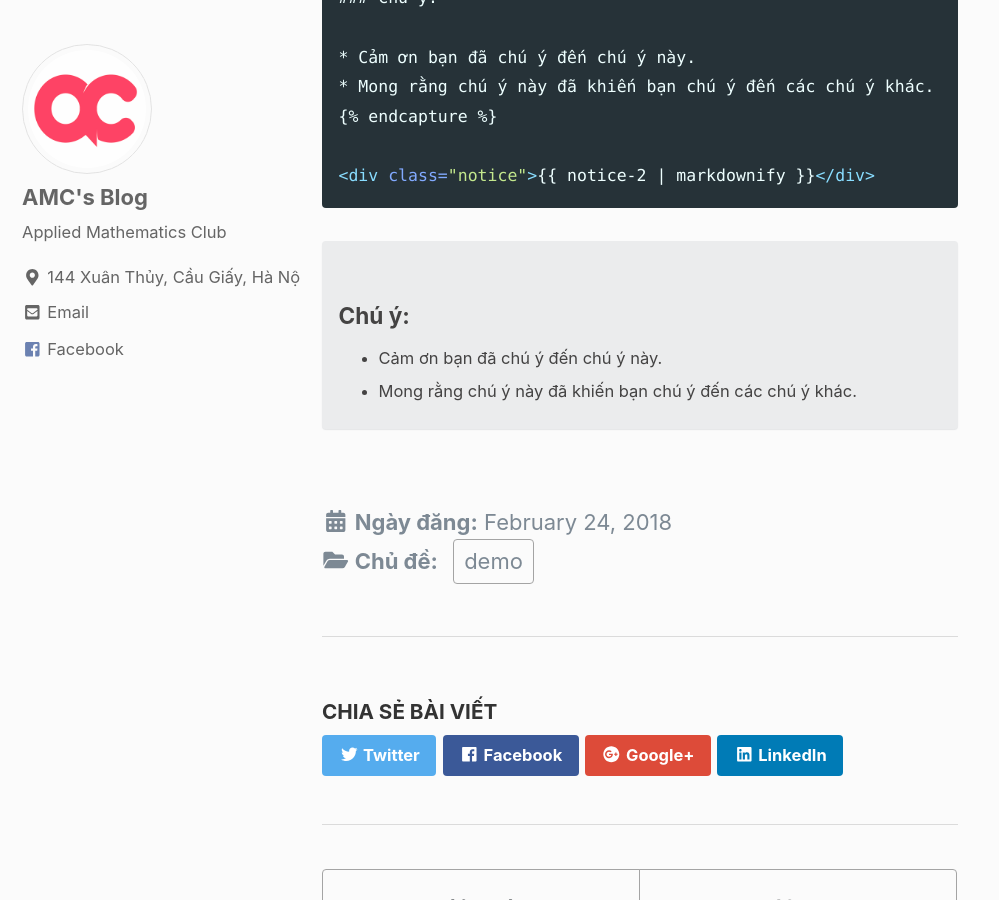
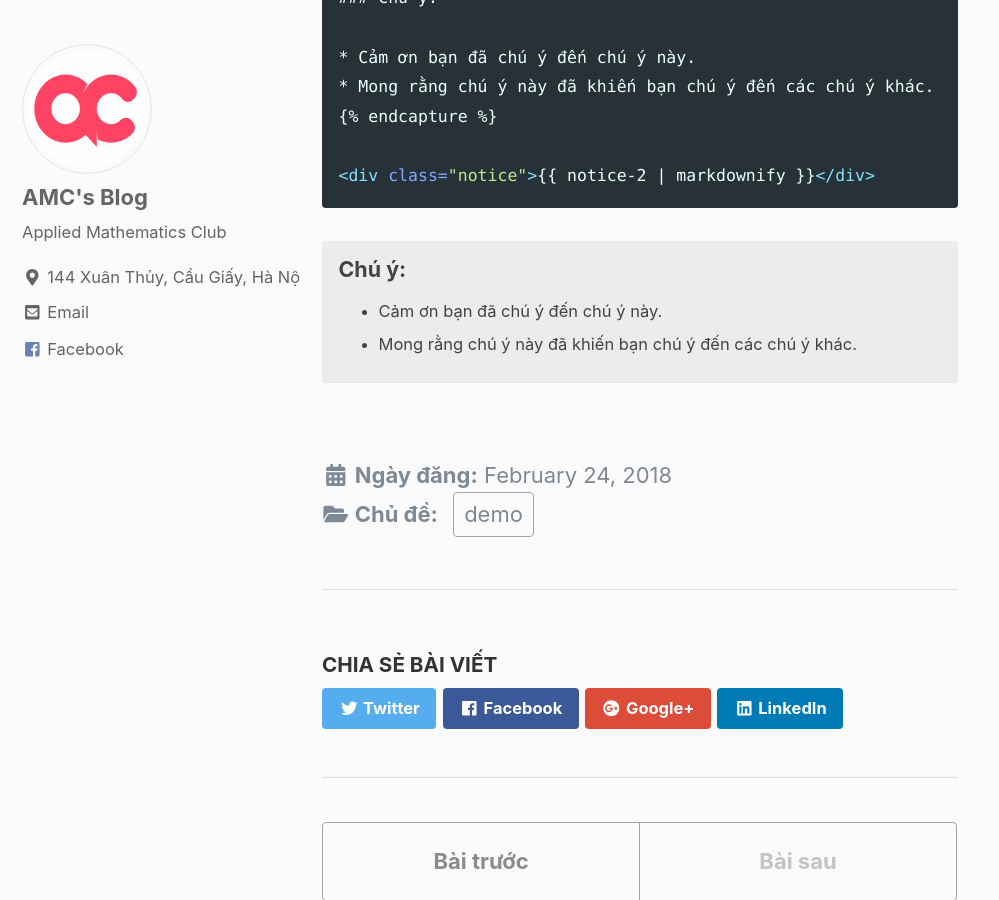
Before and after one commit to amcblog/testvon.github.io, a Jekyll site: the page built from _posts/demo/2018-02-24-demo-9-formats.md, in a window 1280 px wide and 900 px high, scrolled down 1247 px. Shown: the whole window, without its empty margins (0-999 px from the left). Built offline with Jekyll 4.4.1, drawn with Linux system fonts in a browser that asks for light colours; nearby versions of some CDN libraries.

````diff
--- a/_posts/demo/2018-02-24-demo-9-formats.md
+++ b/_posts/demo/2018-02-24-demo-9-formats.md
@@ -41,10 +41,12 @@ Bạn cũng có thể gộp nhiều đoạn văn bản vào trong một thông b
 <div class="notice">{% raw %}{{ notice-2 | markdownify }}{% endraw %}</div>
 ```
 {% capture notice-2 %}
-### Chú ý:
+#### Chú ý:
 
 * Cảm ơn bạn đã chú ý đến chú ý này.
 * Mong rằng chú ý này đã khiến bạn chú ý đến các chú ý khác.
 {% endcapture %}
 
-<div class="notice">{{ notice-2 | markdownify }}</div>
+<div class="notice">
+  {{ notice-2 | markdownify }}
+</div>
````
